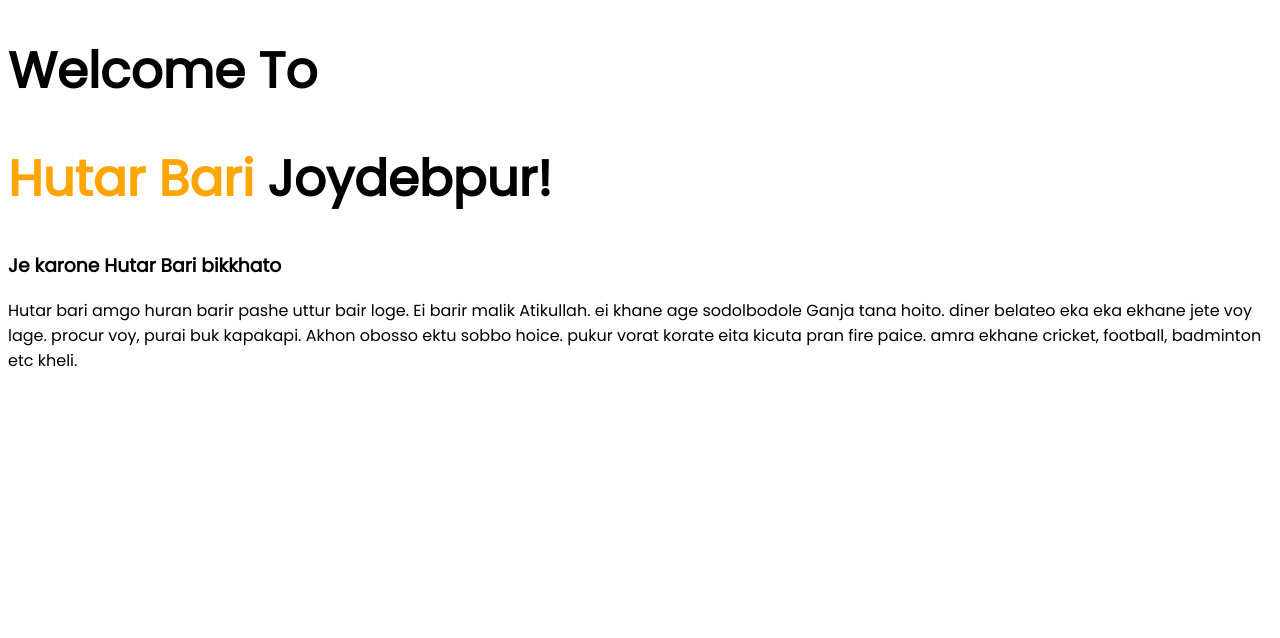
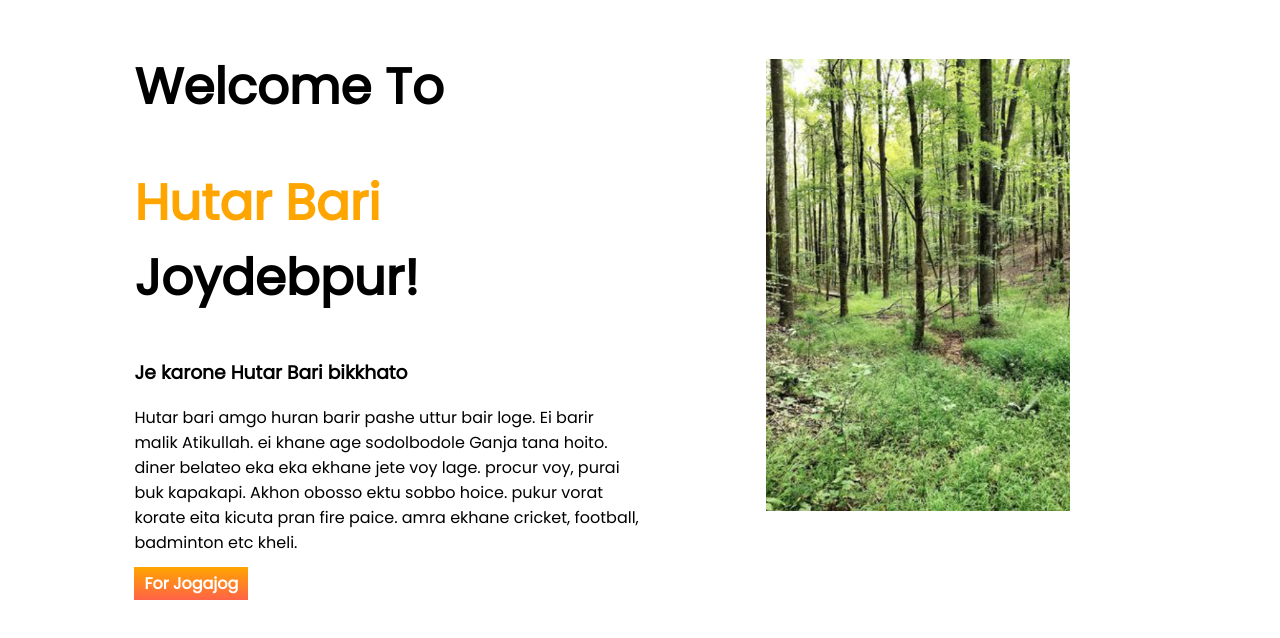
Before and after one commit to abrakib942/hutar-bari, a plain HTML site: page index.html in a window 1280 px wide. Drawn offline with Linux system fonts and the light colour scheme.

Commit message:
hutar bari commit

```diff
--- a/index.html
+++ b/index.html
@@ -4,17 +4,25 @@
     <meta charset="UTF-8">
     <meta http-equiv="X-UA-Compatible" content="IE=edge">
     <meta name="viewport" content="width=device-width, initial-scale=1.0">
-    <title>AB portfolio</title>
+    <title>Hutar bari</title>
     <link rel="preconnect" href="https://fonts.googleapis.com">
     <link rel="preconnect" href="https://fonts.gstatic.com" crossorigin>
     <link href="https://fonts.googleapis.com/css2?family=Poppins&display=swap" rel="stylesheet">
     <link rel="stylesheet" href="style.css">
 </head>
 <body>
-    <h1>Welcome To</h1>
-    <h1><span class="orange-color">Hutar Bari</span> Joydebpur!</h1>
-    <h3>Je karone Hutar Bari bikkhato</h3>
-    <p>Hutar bari amgo huran barir pashe uttur bair loge. Ei barir malik Atikullah. ei khane age sodolbodole Ganja tana hoito. diner belateo eka eka ekhane jete voy lage. procur voy, purai buk kapakapi. Akhon obosso ektu sobbo hoice. pukur vorat korate eita kicuta pran fire paice. amra ekhane cricket, football, badminton etc kheli. </p>
+    <section>
+        <div class="half-width">
+            <h1>Welcome To</h1>
+        <h1><span class="orange-color">Hutar Bari</span> Joydebpur!</h1>
+        <h3>Je karone Hutar Bari bikkhato</h3>
+        <p>Hutar bari amgo huran barir pashe uttur bair loge. Ei barir malik Atikullah. ei khane age sodolbodole Ganja tana hoito. diner belateo eka eka ekhane jete voy lage. procur voy, purai buk kapakapi. Akhon obosso ektu sobbo hoice. pukur vorat korate eita kicuta pran fire paice. amra ekhane cricket, football, badminton etc kheli. </p>
+        <a class="link-button" target="_blank" href="https://web.facebook.com/abrakib942">For Jogajog</a>
+        </div>
+        <div class="half-width">
+            <img src="Screenshot_6.png" alt="hutar bari">
+        </div>
 
+    </section>
 </body>
 </html>
--- a/style.css
+++ b/style.css
@@ -7,3 +7,21 @@ body{
     .orange-color{
         color: orange;
     }
+    section{
+        display: flex;
+    }
+    .half-width{
+        width: 50%;
+        padding-left: 10%;
+    }
+    .half-width img{
+        width: 60%;
+        padding-top: 10%;
+    }
+    .link-button{
+        text-decoration: none;
+        background-image: linear-gradient(orange, tomato);
+        padding: 5px  10px;
+        color: white;
+        font-weight: 700;
+    }
```
Also changed, not shown: Screenshot_5.png (added), Screenshot_6.png (added).
